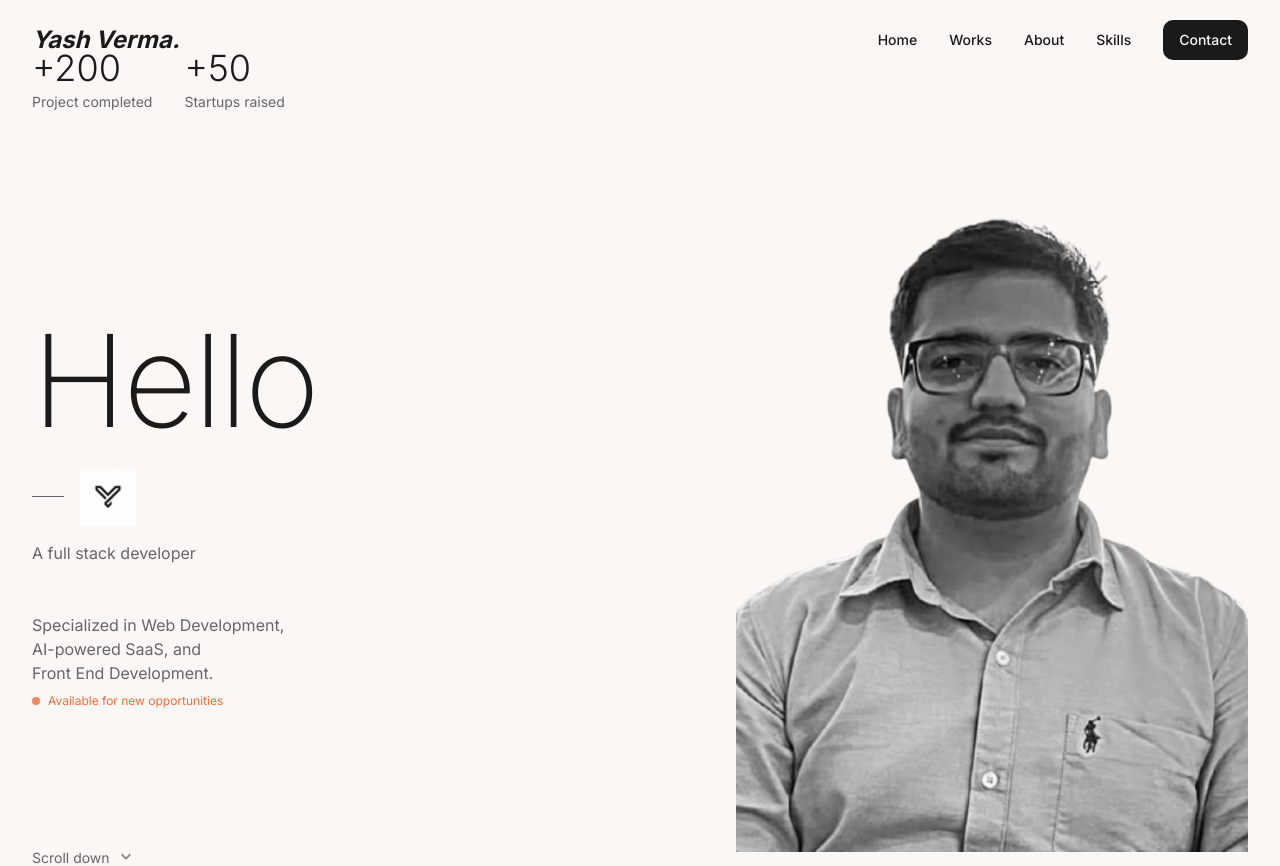
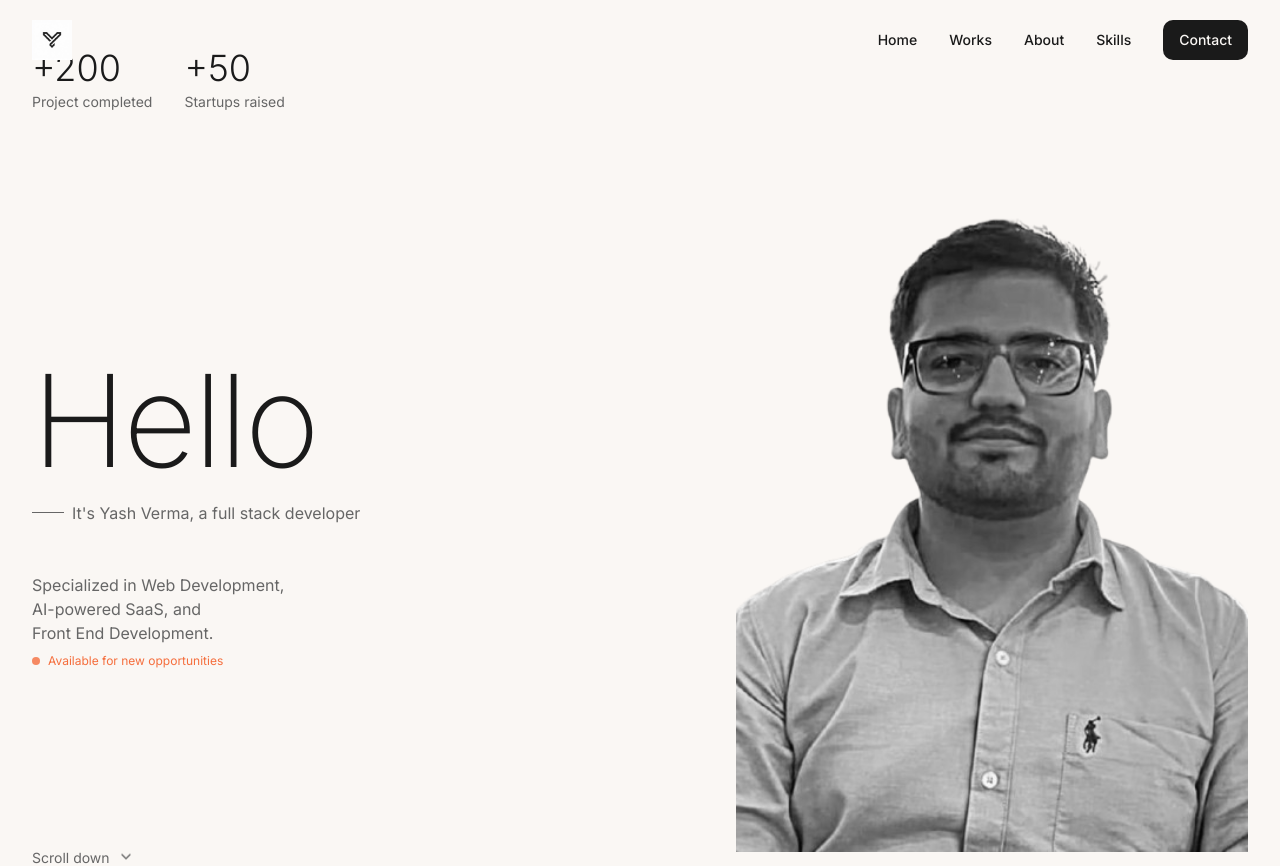
Before and after one commit to Yashverma849/Yash-Portfolio, a React (Vite) app: page / in a window 1280 px wide. Shown: the top 866 px of the page. Built offline with nearby package versions, Linux system fonts and the light colour scheme; the HTML template or start-up script is replaced by a standard one; a web font is replaced by a local one.

Commit message:
Refactor: Use YV logo in navbar

```diff
--- a/src/components/Hero.tsx
+++ b/src/components/Hero.tsx
@@ -1,7 +1,6 @@
 import { motion } from "framer-motion";
 import { ChevronDown } from "lucide-react";
 import profilePhoto from "@/assets/profile-nobg.png";
-import yvLogo from "@/assets/yv-logo.png";
 
 const Hero = () => {
   return (
@@ -36,12 +35,9 @@ const Hero = () => {
               <h1 className="text-7xl md:text-8xl lg:text-9xl font-extralight tracking-tight text-foreground leading-none" style={{ fontFamily: 'Inter, sans-serif' }}>
                 Hello
               </h1>
-              <div className="flex items-center gap-4 mt-6">
+              <p className="text-sm md:text-base text-muted-foreground mt-4 flex items-center gap-2">
                 <span className="w-8 h-px bg-muted-foreground"></span>
-                <img src={yvLogo} alt="YV Logo" className="h-12 md:h-14 w-auto" />
-              </div>
-              <p className="text-sm md:text-base text-muted-foreground mt-4">
-                A full stack developer
+                It's Yash Verma, a full stack developer
               </p>
             </motion.div>
 
--- a/src/components/Navigation.tsx
+++ b/src/components/Navigation.tsx
@@ -1,6 +1,7 @@
 import { useState, useEffect } from "react";
 import { Menu, X } from "lucide-react";
 import { Button } from "@/components/ui/button";
+import yvLogo from "@/assets/yv-logo.png";
 
 const Navigation = () => {
   const [isOpen, setIsOpen] = useState(false);
@@ -33,9 +34,9 @@ const Navigation = () => {
           {/* Logo */}
           <button
             onClick={() => scrollToSection("home")}
-            className="text-xl md:text-2xl font-bold text-foreground hover:text-accent transition-colors italic"
+            className="hover:opacity-80 transition-opacity"
           >
-            Yash Verma.
+            <img src={yvLogo} alt="YV Logo" className="h-8 md:h-10 w-auto" />
           </button>
 
           {/* Desktop Navigation */}
```
